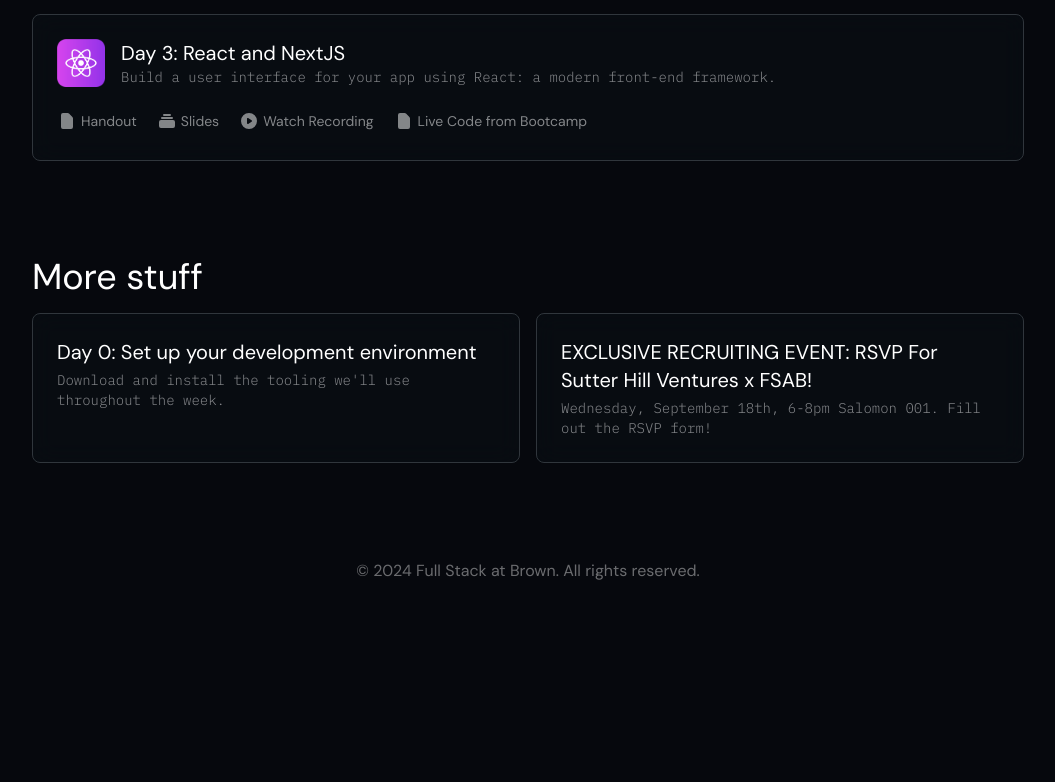
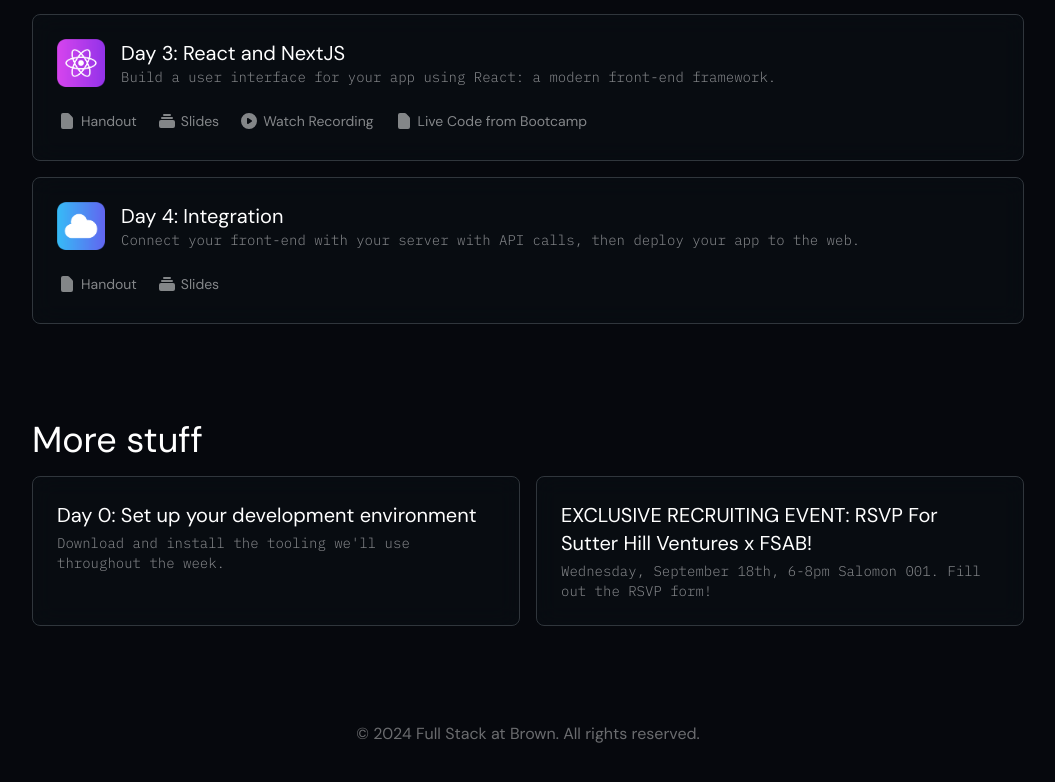
Before and after one commit to xuvi7/bootcamp-fall2025, a Next.js app: page / in a window 1280 px wide. Shown: the part 940-1722 px from the top of the page, without its empty margins (112-1167 px from the left). Before the commit the page ends 1571 px from the top, so only its background shows below. Built offline with nearby package versions, Linux system fonts and the light colour scheme.

Commit message:
add day 4

```diff
--- a/pages/index.tsx
+++ b/pages/index.tsx
@@ -33,8 +33,8 @@
         name: "Day 4: Integration",
         description: "Connect your front-end with your server with API calls, then deploy your app to the web.",
         image: "/deploy.png",
-        handout: "https://docs.google.com/document/d/1Hld8akpY6k5v2KeWvEoL1uS9mQZourflHn7bEljujfY/edit?usp=sharing",
-        slides: "https://docs.google.com/presentation/d/14RujbxgLKe6B06LPbI8jnSg5vpRmPuF67GAg_arPCWo/edit?usp=sharing",
+        handout: "https://docs.google.com/document/d/11P6LNeaB09XVtZyyZ5Myn4g2XQBQTjwq5-PJibeTRi8/edit?usp=sharing",
+        slides: "https://docs.google.com/presentation/d/1miYctl3iwwru6nG9MEL4Hq3KqL0WZvmMK19OowE0yQQ/edit?usp=sharing",
         // recording: "https://brown.zoom.us/rec/share/zM88u1r0WRDvX6nPybnlYVC7EWZ1R5IZtlyutVfb5IScPmmnD-gNxGWRK8UGQPU.96_hU7bwzUYP-uia",
     }];
 
@@ -112,7 +112,7 @@
                 <section>
                     {/* NOTE: HIDING THIRD AND FOURTH DAYS */}
                     <ul className="space-y-4">
-                        {workshops.slice(2, 3).map(workshop => <ScheduleItem key={workshop.name}
+                        {workshops.slice(2).map(workshop => <ScheduleItem key={workshop.name}
                             name={workshop.name}
                             description={workshop.description}
                             image={workshop.image}
```
